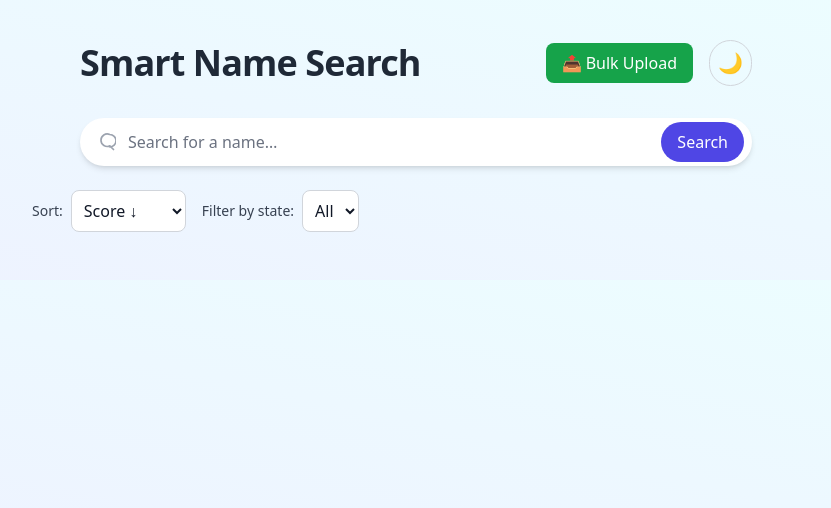
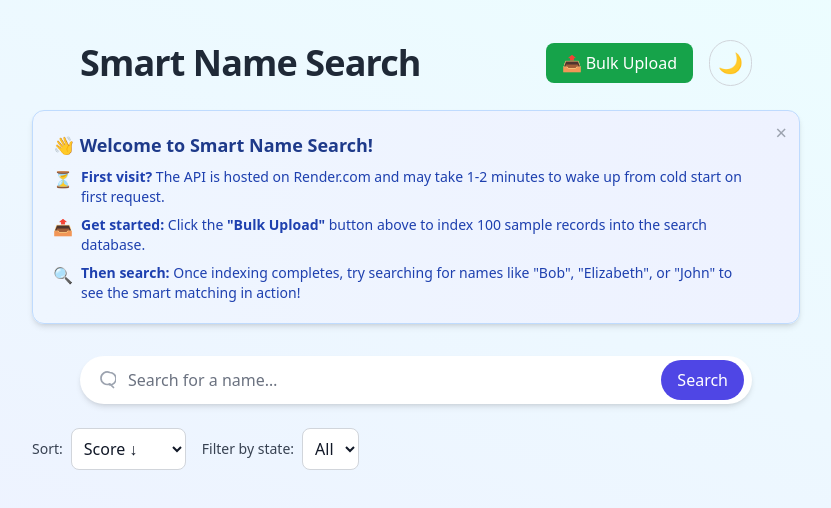
Before and after one commit to Mahantesh-GP/SmartNameSearch, a React (Vite) app in the folder MeiliNameSearch/MeiliNameSearchReact/: page / in a window 1280 px wide. Shown: the top 508 px of the page, without its empty margins (224-1055 px from the left). Built offline with nearby package versions, Linux system fonts and the light colour scheme.

Commit message:
feat: Add welcome banner with cold start and indexing guidance

```diff
--- a/MeiliNameSearch/MeiliNameSearchReact/src/App.jsx
+++ b/MeiliNameSearch/MeiliNameSearchReact/src/App.jsx
@@ -21,6 +21,10 @@ function App() {
   const [indexing, setIndexing] = useState(false);
   const [jobStatus, setJobStatus] = useState('');
   const [hasSearched, setHasSearched] = useState(false);
+  const [showWelcomeBanner, setShowWelcomeBanner] = useState(() => {
+    // Show banner if user hasn't dismissed it before
+    return !localStorage.getItem('welcomeBannerDismissed');
+  });
 
   // Apply or remove the dark class on the root element when darkMode changes
   useEffect(() => {
@@ -30,6 +34,11 @@ function App() {
       document.documentElement.classList.remove('dark');
     }
   }, [darkMode]);
+
+  const dismissWelcomeBanner = () => {
+    setShowWelcomeBanner(false);
+    localStorage.setItem('welcomeBannerDismissed', 'true');
+  };
 
   // Perform the search against the API
   const search = async () => {
@@ -63,7 +72,7 @@ function App() {
   // Trigger bulk indexing
   const startBulkIndex = async () => {
     setIndexing(true);
-    setJobStatus('Initiating bulk upload...');
+    setJobStatus('⏳ Initiating bulk upload... (This may take 1-2 minutes if the API is waking up from cold start)');
     setError('');
     try {
       const base = apiBasePath.endsWith('/') ? apiBasePath.slice(0, -1) : apiBasePath;
@@ -85,8 +94,9 @@ function App() {
       }
     } catch (e) {
       console.error(e);
-      setError('Failed to start bulk indexing. Check the API server.');
+      setError('Failed to start bulk indexing. The API may still be waking up from cold start. Please wait a moment and try again.');
       setIndexing(false);
+      setJobStatus('');
     }
   };
 
@@ -195,6 +205,39 @@ function App() {
           </button>
         </div>
       </div>
+
+      {showWelcomeBanner && (
+        <div className="mt-6 w-full max-w-3xl">
+          <div className="relative bg-gradient-to-r from-blue-50 to-indigo-50 dark:from-blue-900/30 dark:to-indigo-900/30 border border-blue-200 dark:border-blue-700 rounded-xl p-5 shadow-md">
+            <button
+              onClick={dismissWelcomeBanner}
+              className="absolute top-3 right-3 text-gray-400 hover:text-gray-600 dark:hover:text-gray-300 text-xl leading-none"
+              title="Dismiss"
+            >
+              ×
+            </button>
+            <div className="pr-8">
+              <h3 className="text-lg font-semibold text-blue-900 dark:text-blue-200 mb-2 flex items-center gap-2">
+                👋 Welcome to Smart Name Search!
+              </h3>
+              <div className="text-sm text-blue-800 dark:text-blue-300 space-y-2">
+                <p className="flex items-start gap-2">
+                  <span className="text-base">⏳</span>
+                  <span><strong>First visit?</strong> The API is hosted on Render.com and may take 1-2 minutes to wake up from cold start on first request.</span>
+                </p>
+                <p className="flex items-start gap-2">
+                  <span className="text-base">📤</span>
+                  <span><strong>Get started:</strong> Click the <strong>"Bulk Upload"</strong> button above to index 100 sample records into the search database.</span>
+                </p>
+                <p className="flex items-start gap-2">
+                  <span className="text-base">🔍</span>
+                  <span><strong>Then search:</strong> Once indexing completes, try searching for names like "Bob", "Elizabeth", or "John" to see the smart matching in action!</span>
+                </p>
+              </div>
+            </div>
+          </div>
+        </div>
+      )}
 
       {jobStatus && (
         <div className="mt-4 w-full max-w-2xl">
```
